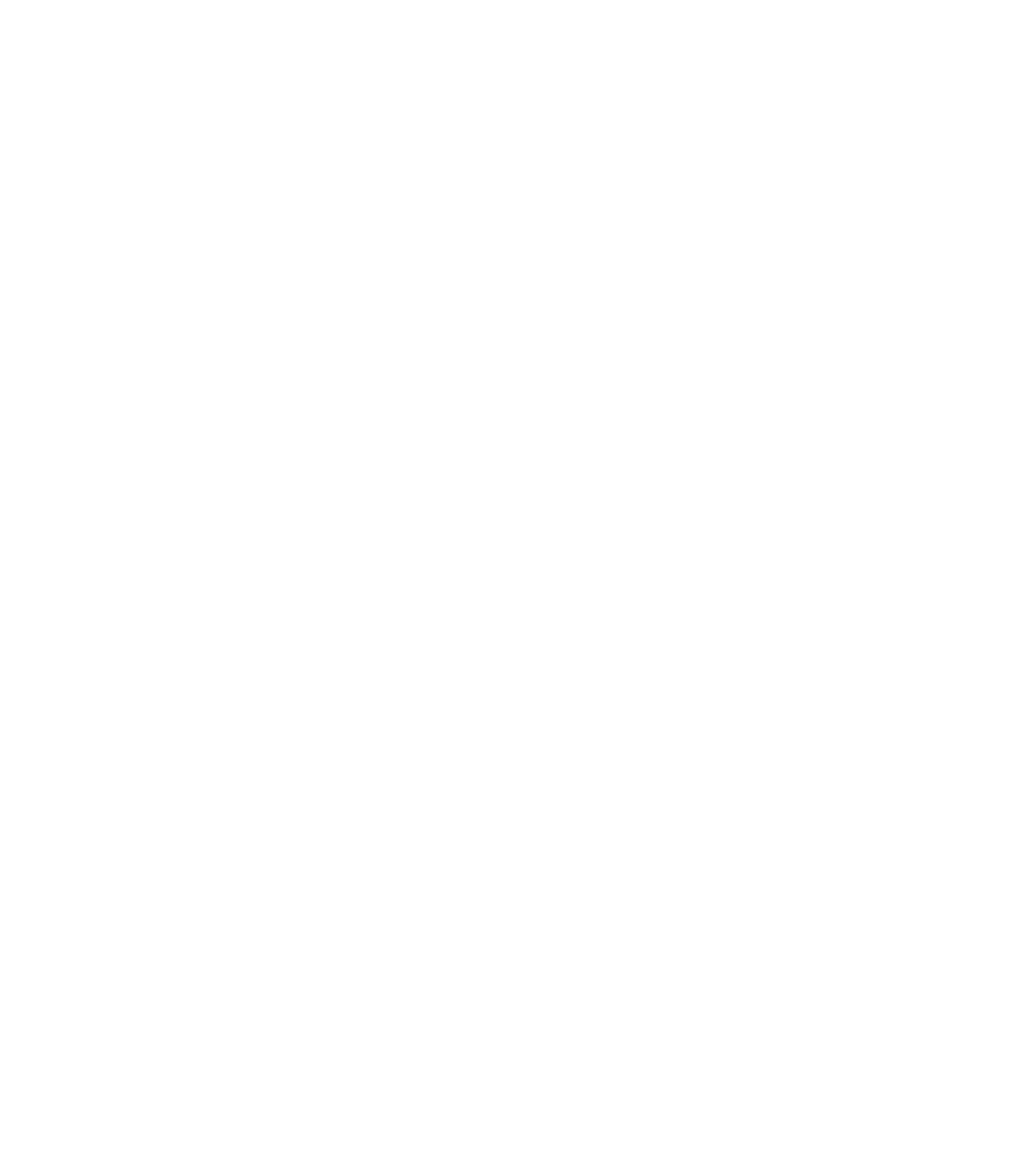
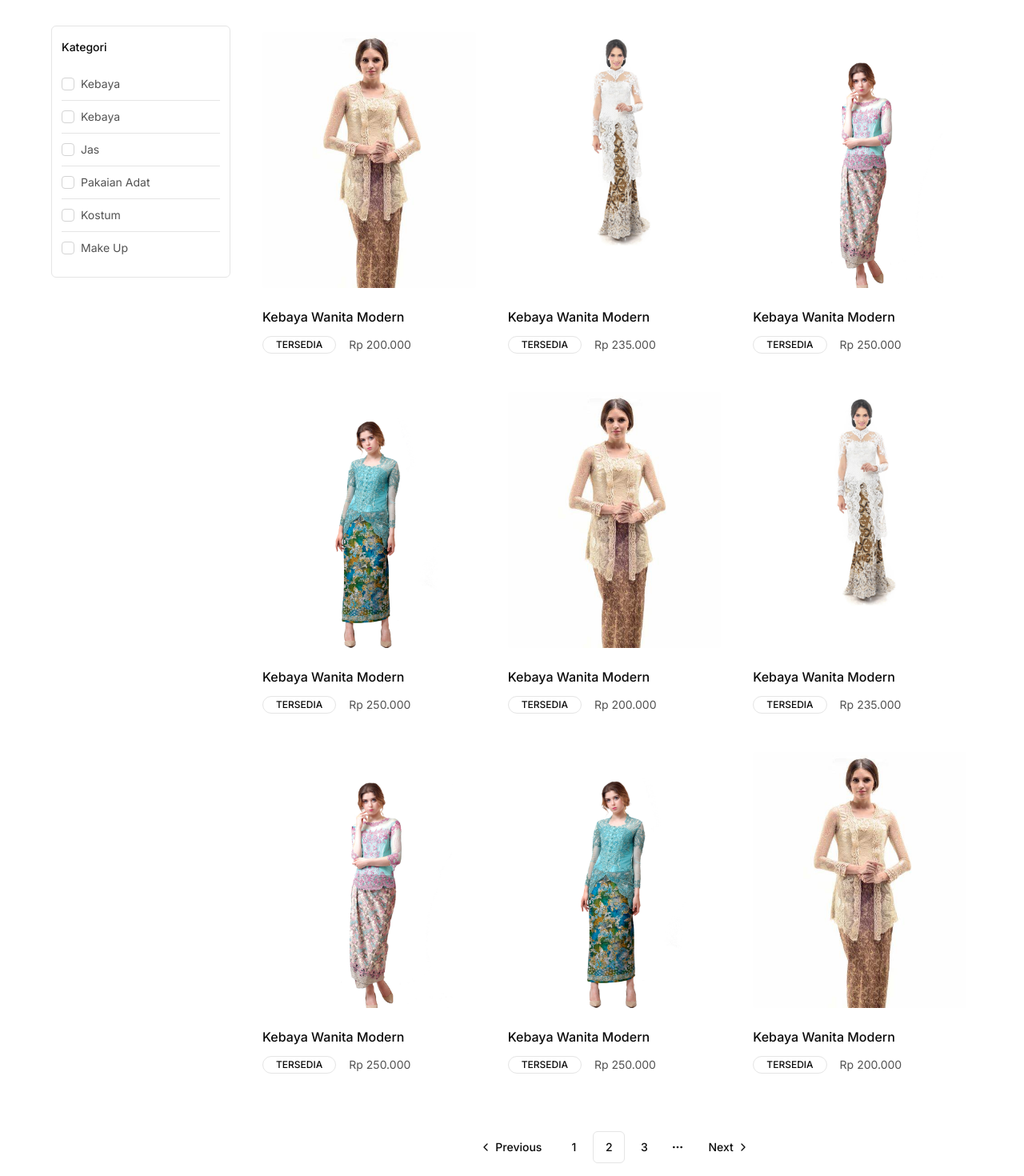
Before and after one commit to rizanurmaulana/selaras-frontend, a React (Vite) app: page /products in a window 1280 px wide. Before the commit this address had no page. Shown: the part 80-1550 px from the top of the page at 80% size. Before the commit the page ends 800 px from the top, so only its background shows below. Built offline with nearby package versions, Linux system fonts and the light colour scheme.

Commit message:
feat: add products page

```diff
--- a/package.json
+++ b/package.json
@@ -12,8 +12,9 @@
   "dependencies": {
     "@hookform/resolvers": "^3.10.0",
     "@radix-ui/react-avatar": "^1.1.3",
+    "@radix-ui/react-checkbox": "^1.1.4",
     "@radix-ui/react-label": "^2.1.1",
-    "@radix-ui/react-slot": "^1.1.1",
+    "@radix-ui/react-slot": "^1.1.2",
     "@radix-ui/react-tabs": "^1.1.3",
     "class-variance-authority": "^0.7.1",
     "clsx": "^2.1.1",
--- a/src/App.jsx
+++ b/src/App.jsx
@@ -9,6 +9,7 @@ import ProductWishlist from './pages/profile/Wishlist';
 import ProfileAddress from './pages/profile/Address';
 import ChangePassword from './pages/profile/ChangePassword';
 import Account from './pages/profile/Account';
+import Products from './pages/products/Products';
 
 function App() {
   return (
@@ -20,6 +21,9 @@ function App() {
         <Route path='register' element={<Register />} />
         <Route path='forgot-password' element={<ForgotPassword />} />
         <Route path='reset-password' element={<ResetPassword />} />
+      </Route>
+      <Route path='/products/*'>
+        <Route index element={<Products />} />
       </Route>
       <Route path='/profile/*'>
         <Route index element={<ProductOrders />} />
--- a/src/components/common/ProductCard.jsx
+++ b/src/components/common/ProductCard.jsx
@@ -2,7 +2,7 @@ import React from 'react';
 
 const ProductCard = ({ image, name, status, price }) => {
   return (
-    <div className='p-2'>
+    <div className='p-2 bg-white'>
       <div className='h-80 rounded-sm overflow-hidden mb-6'>
         <img src={image} alt='' className='aspect-2/3 object-cover' />
       </div>
--- /dev/null
+++ b/src/components/ui/checkbox.jsx
@@ -0,0 +1,22 @@
+import * as React from "react"
+import * as CheckboxPrimitive from "@radix-ui/react-checkbox"
+import { Check } from "lucide-react"
+
+import { cn } from "@/lib/utils"
+
+const Checkbox = React.forwardRef(({ className, ...props }, ref) => (
+  <CheckboxPrimitive.Root
+    ref={ref}
+    className={cn(
+      "peer h-4 w-4 shrink-0 rounded-sm border border-primary ring-offset-background focus-visible:outline-none focus-visible:ring-2 focus-visible:ring-ring focus-visible:ring-offset-2 disabled:cursor-not-allowed disabled:opacity-50 data-[state=checked]:bg-primary data-[state=checked]:text-primary-foreground",
+      className
+    )}
+    {...props}>
+    <CheckboxPrimitive.Indicator className={cn("flex items-center justify-center text-current")}>
+      <Check className="h-4 w-4" />
+    </CheckboxPrimitive.Indicator>
+  </CheckboxPrimitive.Root>
+))
+Checkbox.displayName = CheckboxPrimitive.Root.displayName
+
+export { Checkbox }
--- /dev/null
+++ b/src/components/ui/pagination.jsx
@@ -0,0 +1,100 @@
+import * as React from "react"
+import { ChevronLeft, ChevronRight, MoreHorizontal } from "lucide-react"
+
+import { cn } from "@/lib/utils"
+import { buttonVariants } from "@/components/ui/button";
+
+const Pagination = ({
+  className,
+  ...props
+}) => (
+  <nav
+    role="navigation"
+    aria-label="pagination"
+    className={cn("mx-auto flex w-full justify-center", className)}
+    {...props} />
+)
+Pagination.displayName = "Pagination"
+
+const PaginationContent = React.forwardRef(({ className, ...props }, ref) => (
+  <ul
+    ref={ref}
+    className={cn("flex flex-row items-center gap-1", className)}
+    {...props} />
+))
+PaginationContent.displayName = "PaginationContent"
+
+const PaginationItem = React.forwardRef(({ className, ...props }, ref) => (
+  <li ref={ref} className={cn("", className)} {...props} />
+))
+PaginationItem.displayName = "PaginationItem"
+
+const PaginationLink = ({
+  className,
+  isActive,
+  size = "icon",
+  ...props
+}) => (
+  <a
+    aria-current={isActive ? "page" : undefined}
+    className={cn(buttonVariants({
+      variant: isActive ? "outline" : "ghost",
+      size,
+    }), className)}
+    {...props} />
+)
+PaginationLink.displayName = "PaginationLink"
+
+const PaginationPrevious = ({
+  className,
+  ...props
+}) => (
+  <PaginationLink
+    aria-label="Go to previous page"
+    size="default"
+    className={cn("gap-1 pl-2.5", className)}
+    {...props}>
+    <ChevronLeft className="h-4 w-4" />
+    <span>Previous</span>
+  </PaginationLink>
+)
+PaginationPrevious.displayName = "PaginationPrevious"
+
+const PaginationNext = ({
+  className,
+  ...props
+}) => (
+  <PaginationLink
+    aria-label="Go to next page"
+    size="default"
+    className={cn("gap-1 pr-2.5", className)}
+    {...props}>
+    <span>Next</span>
+    <ChevronRight className="h-4 w-4" />
+  </PaginationLink>
+)
+PaginationNext.displayName = "PaginationNext"
+
+const PaginationEllipsis = ({
+  className,
+  ...props
+}) => (
+  <span
+    aria-hidden
+    className={cn("flex h-9 w-9 items-center justify-center", className)}
+    {...props}>
+    <MoreHorizontal className="h-4 w-4" />
+    <span className="sr-only">More pages</span>
+  </span>
+)
+PaginationEllipsis.displayName = "PaginationEllipsis"
+
+export {
+  Pagination,
+  PaginationContent,
+  PaginationEllipsis,
+  PaginationItem,
+  PaginationLink,
+  PaginationNext,
+  PaginationPrevious,
+}
--- /dev/null
+++ b/src/pages/products/Products.jsx
@@ -0,0 +1,187 @@
+import ProductCard from '@/components/common/ProductCard';
+import Footer from '@/components/layout/Footer';
+import Navbar from '@/components/layout/Navbar';
+import { Checkbox } from '@/components/ui/checkbox';
+import {
+  Pagination,
+  PaginationContent,
+  PaginationEllipsis,
+  PaginationItem,
+  PaginationLink,
+  PaginationNext,
+  PaginationPrevious,
+} from '@/components/ui/pagination';
+import React from 'react';
+
+const productList = [
+  {
+    image: '/images/kebaya-1.jpg',
+    name: 'Kebaya Wanita Modern',
+    status: 'Tersedia',
+    price: 200000,
+  },
+  {
+    image: '/images/kebaya-2.jpg',
+    name: 'Kebaya Wanita Modern',
+    status: 'Tersedia',
+    price: 235000,
+  },
+  {
+    image: '/images/kebaya-3.jpg',
+    name: 'Kebaya Wanita Modern',
+    status: 'Tersedia',
+    price: 250000,
+  },
+  {
+    image: '/images/kebaya-4.jpg',
+    name: 'Kebaya Wanita Modern',
+    status: 'Tersedia',
+    price: 250000,
+  },
+  {
+    image: '/images/kebaya-1.jpg',
+    name: 'Kebaya Wanita Modern',
+    status: 'Tersedia',
+    price: 200000,
+  },
+  {
+    image: '/images/kebaya-2.jpg',
+    name: 'Kebaya Wanita Modern',
+    status: 'Tersedia',
+    price: 235000,
+  },
+  {
+    image: '/images/kebaya-3.jpg',
+    name: 'Kebaya Wanita Modern',
+    status: 'Tersedia',
+    price: 250000,
+  },
+  {
+    image: '/images/kebaya-4.jpg',
+    name: 'Kebaya Wanita Modern',
+    status: 'Tersedia',
+    price: 250000,
+  },
+  {
+    image: '/images/kebaya-1.jpg',
+    name: 'Kebaya Wanita Modern',
+    status: 'Tersedia',
+    price: 200000,
+  },
+];
+
+const Products = () => {
+  return (
+    <>
+      <Navbar />
+      <section className='max-w-6xl mx-auto my-8'>
+        <div className='flex gap-x-8'>
+          <div className='w-1/5'>
+            <div className='border rounded-md py-4 px-3'>
+              <h4 className='text-sm font-medium mb-4'>Kategori</h4>
+              <div className='flex flex-col divide-y'>
+                <div className='flex items-center py-3 gap-x-2'>
+                  <Checkbox id='kebaya' className='border-neutral-300'  />
+                  <label
+                    htmlFor='kebaya'
+                    className='text-sm text-neutral-600 leading-none peer-disabled:cursor-not-allowed peer-disabled:opacity-70'
+                  >
+                    Kebaya
+                  </label>
+                </div>
+                <div className='flex items-center py-3 gap-x-2'>
+                  <Checkbox id='kebaya' className='border-neutral-300'  />
+                  <label
+                    htmlFor='kebaya'
+                    className='text-sm text-neutral-600 leading-none peer-disabled:cursor-not-allowed peer-disabled:opacity-70'
+                  >
+                    Kebaya
+                  </label>
+                </div>
+                <div className='flex items-center py-3 gap-x-2'>
+                  <Checkbox id='kebaya' className='border-neutral-300'  />
+                  <label
+                    htmlFor='kebaya'
+                    className='text-sm text-neutral-600 leading-none peer-disabled:cursor-not-allowed peer-disabled:opacity-70'
+                  >
+                    Jas
+                  </label>
+                </div>
+                <div className='flex items-center py-3 gap-x-2'>
+                  <Checkbox id='kebaya' className='border-neutral-300'  />
+                  <label
+                    htmlFor='kebaya'
+                    className='text-sm text-neutral-600 leading-none peer-disabled:cursor-not-allowed peer-disabled:opacity-70'
+                  >
+                    Pakaian Adat
+                  </label>
+                </div>
+                <div className='flex items-center py-3 gap-x-2'>
+                  <Checkbox id='kebaya' className='border-neutral-300'  />
+                  <label
+                    htmlFor='kebaya'
+                    className='text-sm text-neutral-600 leading-none peer-disabled:cursor-not-allowed peer-disabled:opacity-70'
+                  >
+                    Kostum
+                  </label>
+                </div>
+                <div className='flex items-center py-3 gap-x-2'>
+                  <Checkbox id='kebaya' className='border-neutral-300' />
+                  <label
+                    htmlFor='kebaya'
+                    className='text-sm text-neutral-600 leading-none peer-disabled:cursor-not-allowed peer-disabled:opacity-70'
+                  >
+                    Make Up
+                  </label>
+                </div>
+              </div>
+            </div>
+          </div>
+          <div className='w-4/5'>
+            <div className='grid grid-cols-3 gap-x-6 gap-y-8'>
+              {productList.map((product, index) => (
+                <ProductCard
+                  key={index}
+                  image={product.image}
+                  name={product.name}
+                  status={product.status}
+                  price={product.price}
+                />
+              ))}
+            </div>
+            <div className='place-self-center mt-16'>
+              <Pagination>
+                <PaginationContent>
+                  <PaginationItem>
+                    <PaginationPrevious href='#' />
+                  </PaginationItem>
+                  <PaginationItem>
+                    <PaginationLink href='#'>1</PaginationLink>
+                  </PaginationItem>
+                  <PaginationItem>
+                    <PaginationLink href='#' isActive>
+                      2
+                    </PaginationLink>
+                  </PaginationItem>
+                  <PaginationItem>
+                    <PaginationLink href='#'>3</PaginationLink>
+                  </PaginationItem>
+                  <PaginationItem>
+                    <PaginationEllipsis />
+                  </PaginationItem>
+                  <PaginationItem>
+                    <PaginationNext href='#' />
+                  </PaginationItem>
+                </PaginationContent>
+              </Pagination>
+            </div>
+          </div>
+        </div>
+      </section>
+
+      <Footer />
+    </>
+  );
+};
+
+export default Products;
```
Also changed, not shown: 1 other file (tests, documents, lock files or other folders).
